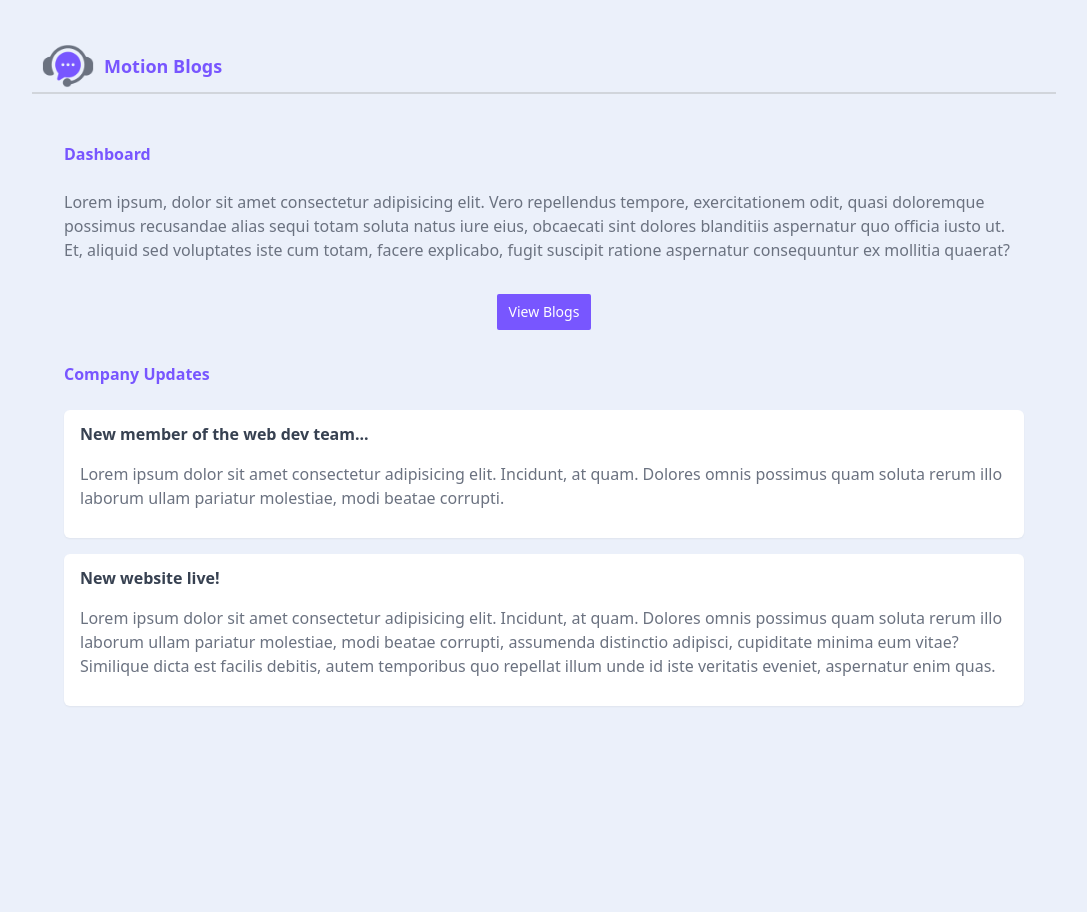
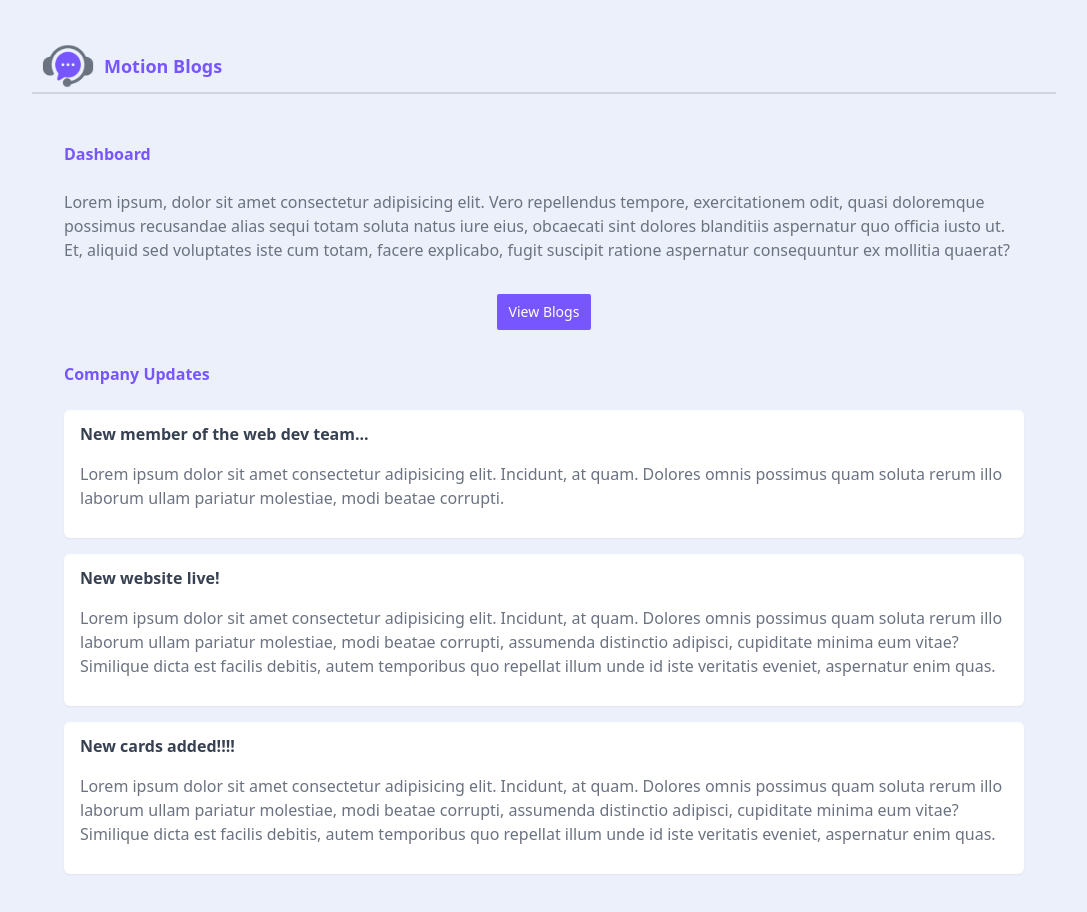
Before and after one commit to NT114-DevOps/mern-stack-frontend, a React (Create React App) app: page / in a window 1280 px wide. Shown: the top 912 px of the page, without its empty margins (96-1183 px from the left). Before the commit the page ends 800 px from the top, so only its background shows below. Built offline with nearby package versions, Linux system fonts and the light colour scheme.

Commit message:
Add one new card to home screen

```diff
--- a/src/pages/Home.jsx
+++ b/src/pages/Home.jsx
@@ -24,6 +24,10 @@ function Home() {
             <h3>New website live!</h3>
             <p>Lorem ipsum dolor sit amet consectetur adipisicing elit. Incidunt, at quam. Dolores omnis possimus quam soluta rerum illo laborum ullam pariatur molestiae, modi beatae corrupti, assumenda distinctio adipisci, cupiditate minima eum vitae? Similique dicta est facilis debitis, autem temporibus quo repellat illum unde id iste veritatis eveniet, aspernatur enim quas.</p>
         </div>
+        <div className="card">
+            <h3>New cards added!!!!</h3>
+            <p>Lorem ipsum dolor sit amet consectetur adipisicing elit. Incidunt, at quam. Dolores omnis possimus quam soluta rerum illo laborum ullam pariatur molestiae, modi beatae corrupti, assumenda distinctio adipisci, cupiditate minima eum vitae? Similique dicta est facilis debitis, autem temporibus quo repellat illum unde id iste veritatis eveniet, aspernatur enim quas.</p>
+        </div>
     </main>
   )
 }
```
